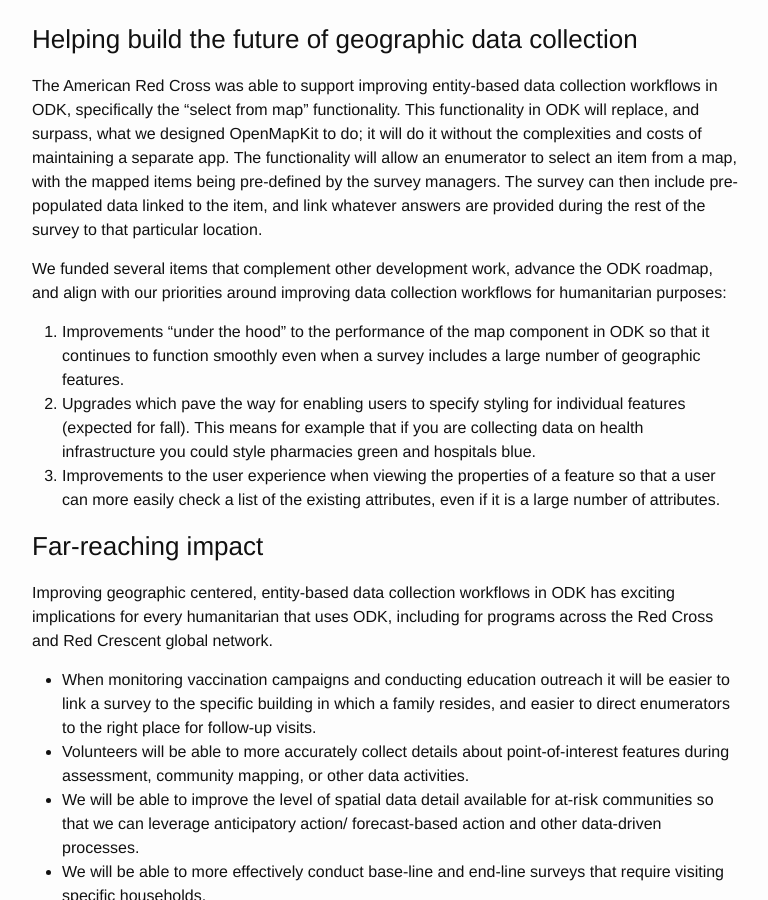
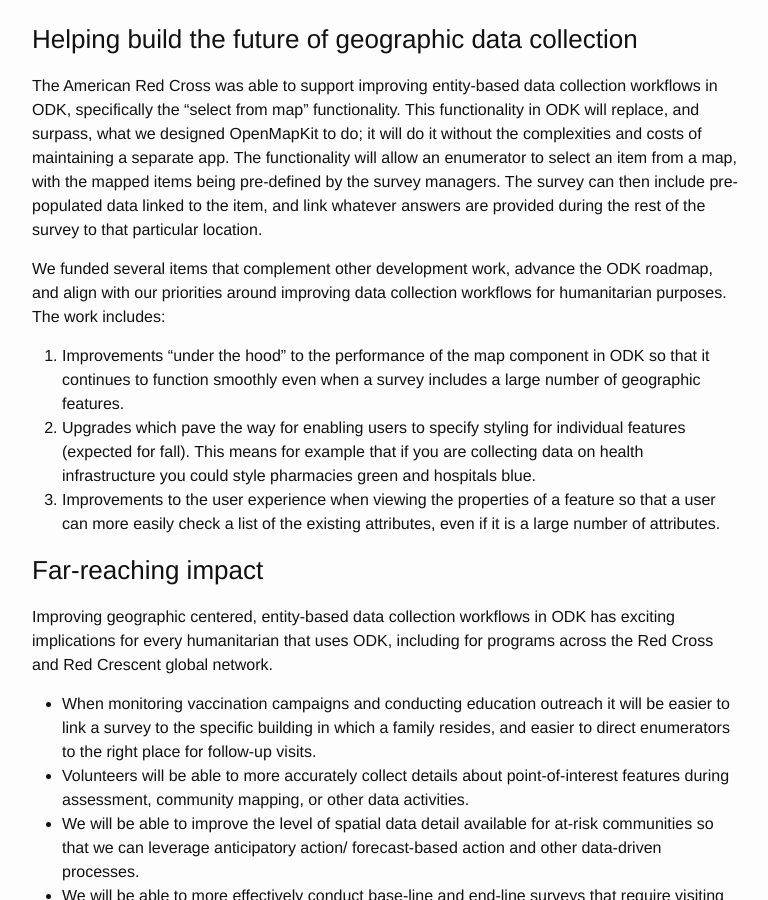
Before and after one commit to AmericanRedCross/americanredcross.github.com, a Jekyll site: the page built from _posts/2022-06-30-odk-select-from-location.md, in a window 1280 px wide and 900 px high, scrolled down 1627 px. Shown: the whole window, without its empty margins (254-1022 px from the left). Built offline with Jekyll 4.4.1, drawn with Linux system fonts in a browser that asks for light colours.

Commit message:
minor wording edit

```diff
--- a/_posts/2022-06-30-odk-select-from-location.md
+++ b/_posts/2022-06-30-odk-select-from-location.md
@@ -27,7 +27,7 @@
 
 The American Red Cross was able to support improving entity-based data collection workflows in ODK, specifically the "select from map" functionality. This functionality in ODK will replace, and surpass, what we designed OpenMapKit to do; it will do it without the complexities and costs of maintaining a separate app. The functionality will allow an enumerator to select an item from a map, with the mapped items being pre-defined by the survey managers. The survey can then include pre-populated data linked to the item, and link whatever answers are provided during the rest of the survey to that particular location.
 
-We funded several items that complement other development work, advance the ODK roadmap, and align with our priorities around improving data collection workflows for humanitarian purposes:
+We funded several items that complement other development work, advance the ODK roadmap, and align with our priorities around improving data collection workflows for humanitarian purposes. The work includes:
 
 1. Improvements "under the hood" to the performance of the map component in ODK so that it continues to function smoothly even when a survey includes a large number of geographic features.
 2. Upgrades which pave the way for enabling users to specify styling for individual features (expected for fall). This means for example that if you are collecting data on health infrastructure you could style pharmacies green and hospitals blue.
```
